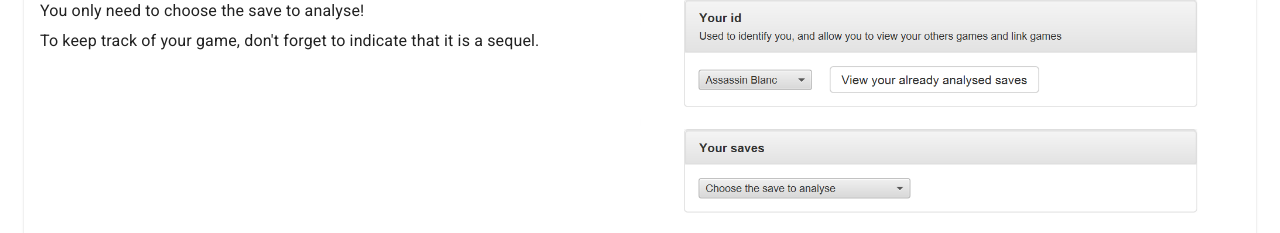
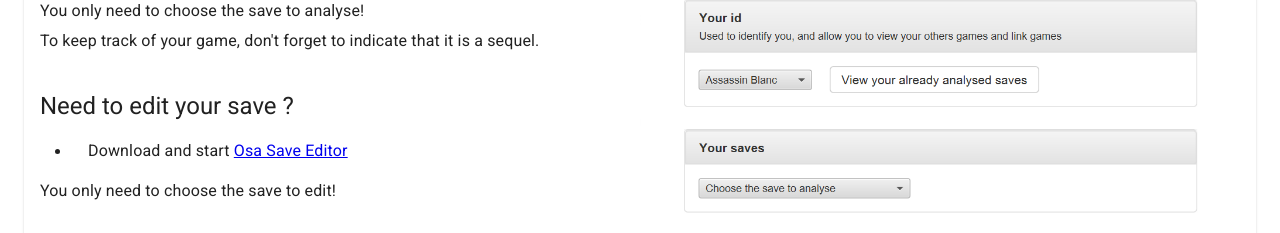
Before and after one commit to Osallek/OsaSaveViewer, a React (Create React App) app in the folder src/main/webapp/: page / in a window 1280 px wide. Shown: the part 545-778 px from the top of the page. Built offline with nearby package versions, Linux system fonts and the light colour scheme; no server answers; what javascript-color-gradient would draw is missing.

Commit message:
Add editor download

```diff
--- a/src/main/webapp/src/i18n/messages/en/home.i18n.ts
+++ b/src/main/webapp/src/i18n/messages/en/home.i18n.ts
@@ -9,6 +9,10 @@ const home = {
   'home.extractor.download': 'Osa Save Extractor',
   'home.start.1': 'You only need to choose the save to analyse!',
   'home.start.2': 'To keep track of your game, don\'t forget to indicate that it is a sequel.',
+  'home.edit': 'Need to edit your save ?',
+  'home.editor': 'Download and start',
+  'home.editor.download': 'Osa Save Editor',
+  'home.editor.1': 'You only need to choose the save to edit!',
 }
 
 export default home;
--- a/src/main/webapp/src/i18n/messages/fr/home.i18n.ts
+++ b/src/main/webapp/src/i18n/messages/fr/home.i18n.ts
@@ -9,6 +9,10 @@ const home = {
   'home.extractor.download': 'Osa Save Extractor',
   'home.start.1': 'Vous n\'avez plus qu\'a choisir la partie à analysée !',
   'home.start.2': 'Pour avoir un suivi tout au long de votre partie, n\'ouliez pas d\'indiquer qu\'il s\'agit d\'une suite.',
+  'home.edit': 'Besoin d\'éditer votre sauvegarde ?',
+  'home.editor': 'Téléchargez et lancez',
+  'home.editor.download': 'Osa Save Editor',
+  'home.editor.1': 'Vous n\'avez plus qu\'a choisir la partie à éditer !',
 }
 
 export default home;
--- a/src/main/webapp/src/screens/home/HomePage.tsx
+++ b/src/main/webapp/src/screens/home/HomePage.tsx
@@ -1,5 +1,18 @@
 import {
-  AppBar, Avatar, Backdrop, Card, CardContent, CardHeader, CardMedia, CircularProgress, Grid, List, ListItem, Toolbar, Typography, useTheme
+  AppBar,
+  Avatar,
+  Backdrop,
+  Card,
+  CardContent,
+  CardHeader,
+  CardMedia,
+  CircularProgress,
+  Grid,
+  List,
+  ListItem,
+  Toolbar,
+  Typography,
+  useTheme
 } from '@mui/material';
 import { api } from 'api';
 import { UserContext, UserContextProps } from 'App';
@@ -58,8 +71,12 @@ function HomePage() {
             <Grid container item xs={ 12 } xl={ 10 }>
               <Grid container item style={ { marginBottom: 16 } }>
                 <Card style={ { width: '100%' } }>
-                  <CardHeader title={ intl.formatMessage({ id: 'home.howTo' }) } titleTypographyProps={ { variant: 'h4' } }
-                              style={ { backgroundColor: theme.palette.primary.light, color: theme.palette.primary.contrastText } }/>
+                  <CardHeader title={ intl.formatMessage({ id: 'home.howTo' }) }
+                              titleTypographyProps={ { variant: 'h4' } }
+                              style={ {
+                                backgroundColor: theme.palette.primary.light,
+                                color: theme.palette.primary.contrastText
+                              } }/>
                   <CardContent>
                     <Grid container>
                       <Grid container item flexDirection='column' xs={ 12 } lg={ 6 }>
@@ -75,7 +92,7 @@ function HomePage() {
                           <ListItem style={ { display: 'list-item' } }>
                             <Typography variant='body1'>
                               { `${ intl.formatMessage({ id: 'home.extractor' }) } ` }
-                              <a href='/download-extractor'>
+                              <a href='/download-extractor' target='_blank'>
                                 { intl.formatMessage({ id: 'home.extractor.download' }) }
                               </a>
                             </Typography>
@@ -87,9 +104,27 @@ function HomePage() {
                         <Typography gutterBottom variant='body1' component='div'>
                           { intl.formatMessage({ id: 'home.start.2' }) }
                         </Typography>
+                        <div style={ { height: 32 } }/>
+                        <Typography gutterBottom variant='h5' component='div'>
+                          { intl.formatMessage({ id: 'home.edit' }) }
+                        </Typography>
+                        <List style={ { listStyleType: 'disc', paddingTop: 0, marginLeft: 32 } }>
+                          <ListItem style={ { display: 'list-item' } }>
+                            <Typography variant='body1'>
+                              { `${ intl.formatMessage({ id: 'home.editor' }) } ` }
+                              <a href='/download-editor' target='_blank'>
+                                { intl.formatMessage({ id: 'home.editor.download' }) }
+                              </a>
+                            </Typography>
+                          </ListItem>
+                        </List>
+                        <Typography gutterBottom variant='body1' component='div'>
+                          { intl.formatMessage({ id: 'home.editor.1' }) }
+                        </Typography>
                       </Grid>
                       <Grid container item justifyContent='center' xs={ 12 } lg={ 6 }>
-                        <CardMedia component='img' image={ `/extractor_${ intl.locale }.png` } alt='Extractor' style={ { maxWidth: 600 } }/>
+                        <CardMedia component='img' image={ `/extractor_${ intl.locale }.png` } alt='Extractor'
+                                   style={ { maxWidth: 600 } }/>
                       </Grid>
                     </Grid>
                   </CardContent>
```
Also changed, not shown: 2 other files (tests, documents, lock files or other folders).
